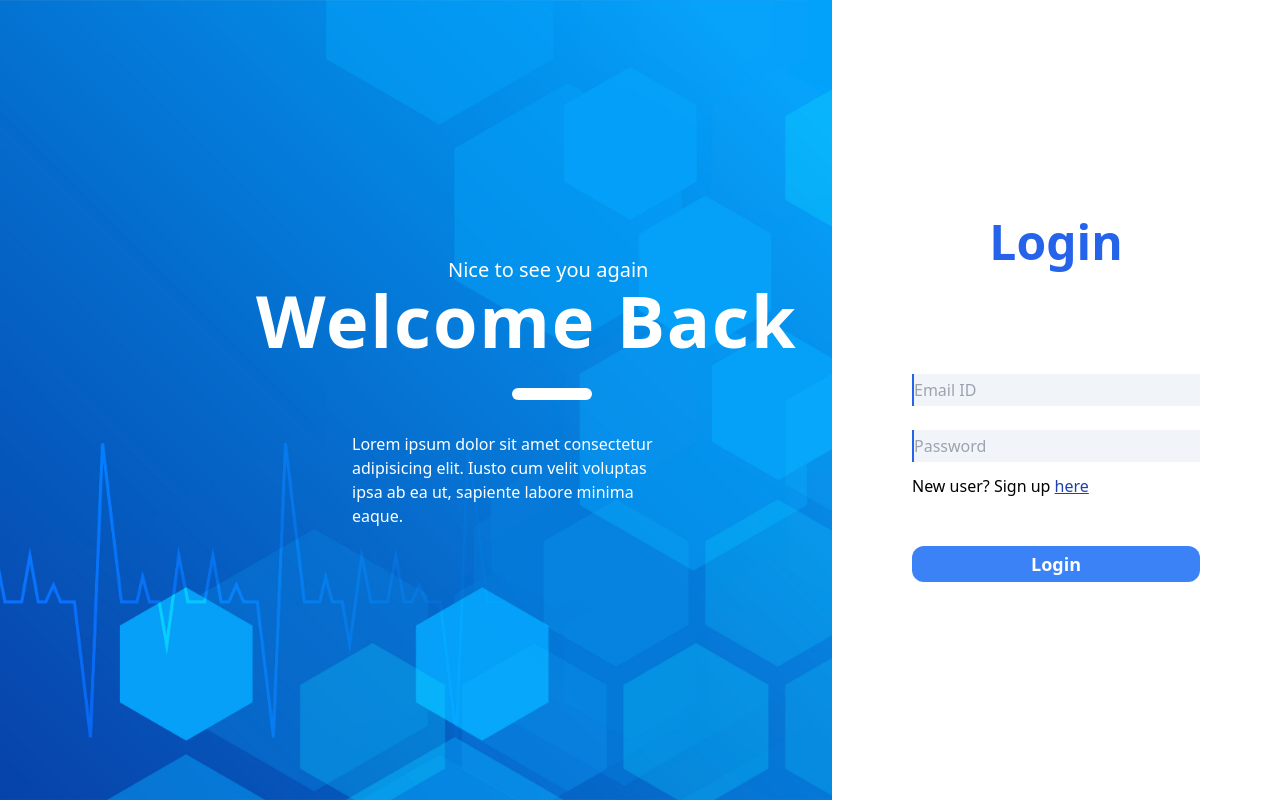
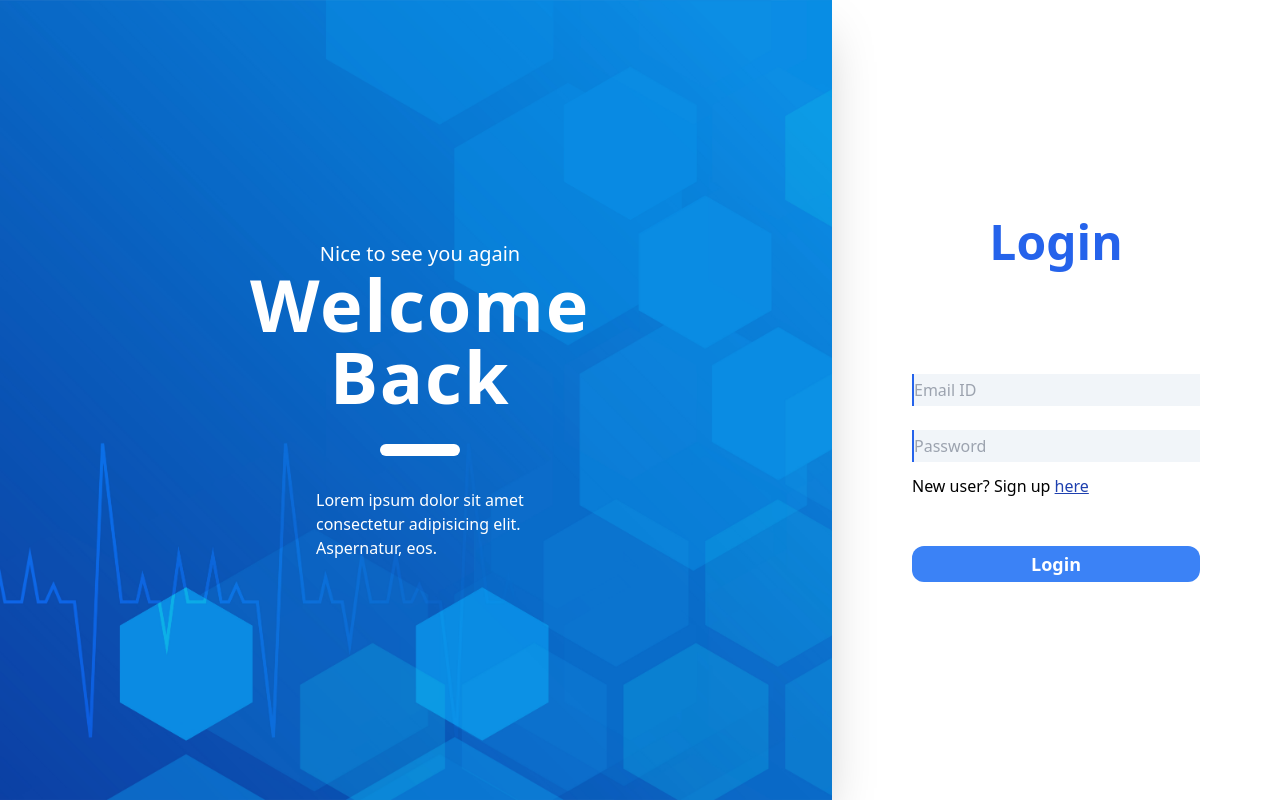
Before and after one commit to Ameya117/EduHub, a React (Vite) app: page /login in a window 1280 px wide. Built offline with nearby package versions, Linux system fonts and the light colour scheme.

Commit message:
fix:login & signup div width fixed

```diff
--- a/src/components/Login.jsx
+++ b/src/components/Login.jsx
@@ -58,29 +58,35 @@ const Login = () => {
 
   return (
     <div className="flex flex-row h-[100vh]">
-      <div className="w-[65%] hidden lg:block">
-        <div className="text-white absolute mt-64 ml-10 md:ml-24 xl:ml-64 w-[50%]">
-          <h2 className="text-white font-light text-xl ml-36 sm:ml-42 md:ml-48 w-fit">
-            Nice to see you again
-          </h2>
-          <h1 className="z-20 text-7xl font-bold text-white tracking-wide text-center lg:text-left">
-            Welcome Back
-          </h1>
-          <div className="bg-white h-3 w-20 rounded-xl ml-64 my-8"></div>
-          <p className="w-[50%] ml-36 lg:ml-24">
-            Lorem ipsum dolor sit amet consectetur adipisicing elit. Iusto cum
-            velit voluptas ipsa ab ea ut, sapiente labore minima eaque.
-          </p>
+      <div className="w-[65%] mx-auto shadow-2xl overflow-hidden relative hidden lg:block">
+        <img
+          className="absolute inset-0 h-full w-full object-cover"
+          src="/loginpage.jpg"
+          alt="dog training"
+        />
+        <div className="absolute inset-0 bg-blue-900 bg-opacity-20"></div>
+        <div className="flex h-full items-center justify-center relative">
+          <div className=" flex flex-col justify-center items-center pl-2 w-1/2 lg:w-2/3 ">
+            <div className="text-white absolute m-auto w-[50%]">
+              <h2 className="text-white font-light text-xl mx-auto w-fit">
+                Nice to see you again
+              </h2>
+              <h1 className="z-20 text-7xl font-bold text-white tracking-wide text-center ">
+                Welcome Back
+              </h1>
+              <div className="bg-white h-3 w-20 rounded-xl mx-auto my-8"></div>
+              <p className="w-[50%] mx-auto">
+                Lorem ipsum dolor sit amet consectetur adipisicing elit. Aspernatur, eos.
+              </p>
+            </div>
+          </div>
         </div>
-
-        <img
-          src="/loginpage.jpg"
-          alt="login page background"
-          className="h-full object-cover"
-        />
       </div>
       <div className="w-[35%] h-[100vh] grid place-content-center mx-auto">
         <form onSubmit={handleOnSubmit} className="flex flex-col">
+        <h1 className="text-blue-600 font-bold text-7xl text-center mb-24 block lg:hidden">
+            EduHub
+          </h1>
           <h1 className="text-blue-600 font-bold text-5xl text-center mb-24">
             Login
           </h1>
--- a/src/components/Signup.jsx
+++ b/src/components/Signup.jsx
@@ -66,7 +66,7 @@ const Signup = () => {
 
   return (
     <div className="flex flex-row h-[100vh]">
-      <div className="w-fit hidden lg:block">
+      {/* <div className="w-fit hidden lg:block">
         <div className="text-white absolute mt-64 ml-12 lg:ml-48 w-[50%]">
           <h1 className="text-2xl lg:text-7xl font-bold text-white tracking-wide w-1/3 lg:w-1/2 text-center">
             Create A New Account
@@ -79,7 +79,30 @@ const Signup = () => {
         </div>
 
         <img src="/loginpage.jpg" alt="" className="h-full object-cover" />
+      </div> */}
+      <div className="w-[65%] mx-auto shadow-2xl overflow-hidden relative hidden lg:block">
+        <img
+          className="absolute inset-0 h-full w-full object-cover"
+          src="/loginpage.jpg"
+          alt="dog training"
+        />
+        <div className="absolute inset-0 bg-blue-900 bg-opacity-20"></div>
+        <div className="flex h-full items-center justify-center relative">
+          <div className=" flex flex-col justify-center items-center pl-2 w-1/2 lg:w-2/3 ">
+            <div className="text-white absolute m-auto w-[50%]">
+
+              <h1 className="z-20 text-7xl font-bold text-white tracking-wide text-center ">
+              Create A New Account
+              </h1>
+              <div className="bg-white h-3 w-20 rounded-xl mx-auto my-8"></div>
+              <p className="w-[50%] mx-auto">
+                Lorem ipsum dolor sit amet consectetur adipisicing elit. Aspernatur, eos.
+              </p>
+            </div>
+          </div>
+        </div>
       </div>
+
       <div className="w-[45%] mx-auto  lg:ml-0 lg:w-[35%] h-[100vh] grid place-content-center">
         <form onSubmit={handleOnSubmit} className="flex flex-col">
           <h1 className="text-blue-600 font-bold text-7xl text-center mb-24 block lg:hidden">
```
